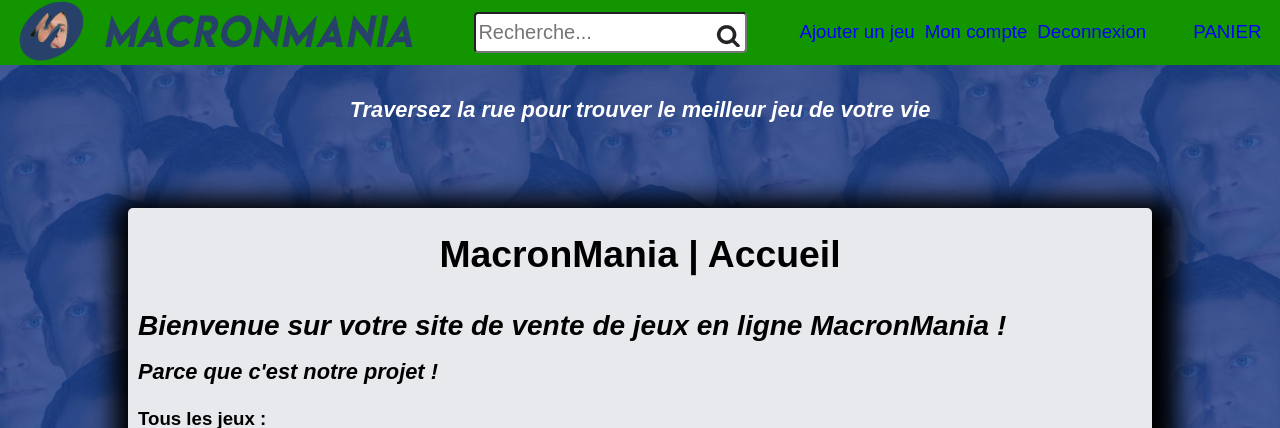
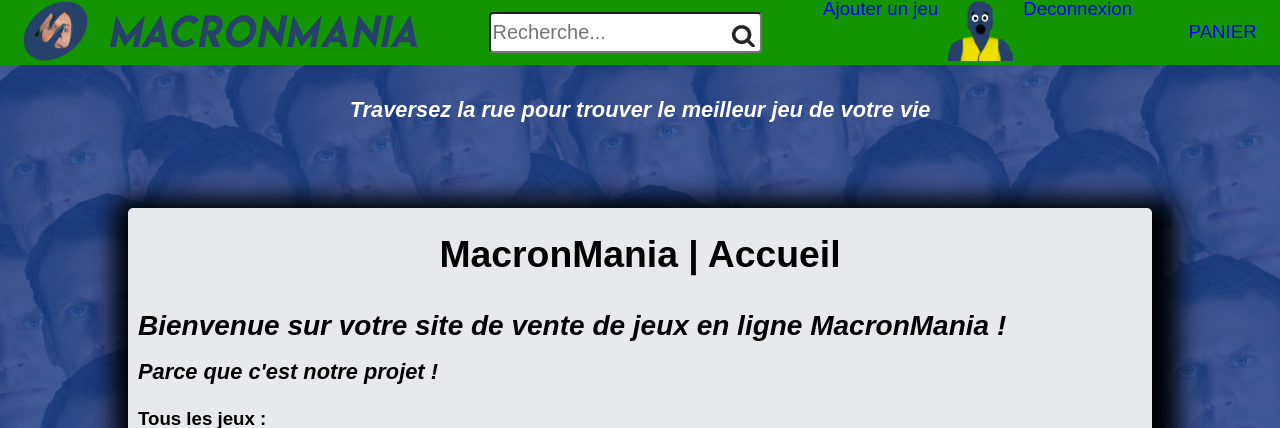
Before and after one commit to Matthew1604/projet_macronmania, a PHP site: page /html/index.php in a window 1280 px wide. Shown: the top 428 px of the page. Run offline with PHP 8.4, Linux system fonts and the light colour scheme; the visitor is signed in with stand-in values (Sample User, id 1); data comes from the database, SQL or seed files in the repository.

Commit message:
images compte + connexion/deconnexion

```diff
--- a/view/view.php
+++ b/view/view.php
@@ -40,7 +40,7 @@
 					else echo '<div><a href="?controller=Clients&action=Contact">Contact</a></div>';
 
 				?>
-				<div><?php if(isset($_SESSION['pseudo'])) echo '<a href="?controller=Clients&action=Compte">Mon compte</a>'; else echo '<a href="?controller=Clients&action=Connexion">Se connecter</a>'; ?></div>
+				<div><?php if(isset($_SESSION['pseudo'])) echo '<a href="?controller=Clients&action=Compte"> <img class = "compte" src = images/compte.png > </a>'; else echo '<a href="?controller=Clients&action=Connexion">Se connecter</a>'; ?></div>
 				<?php
 
 					if(isset($_SESSION['pseudo']))
```
